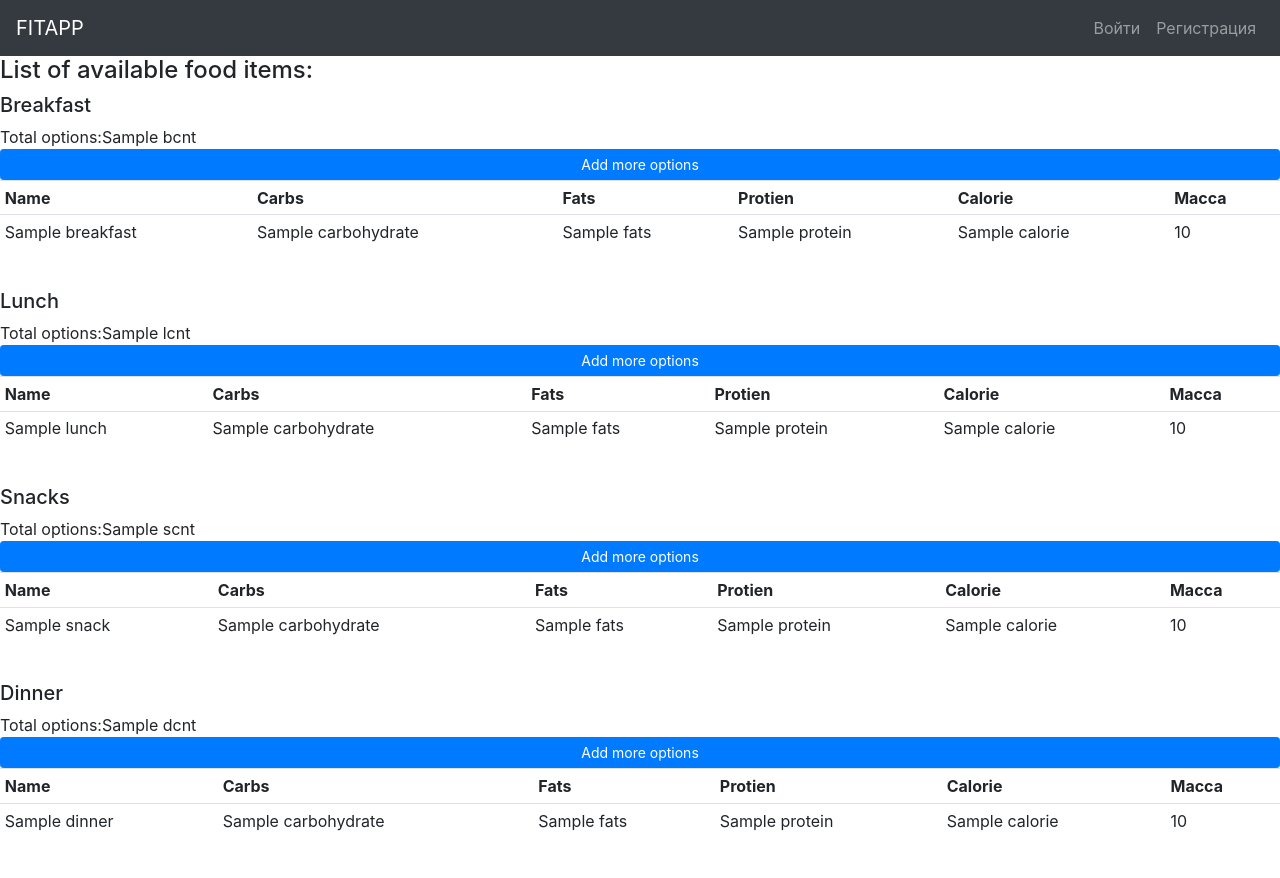
After one commit to AlexeyDemidow/fitappDjangoProject, a Django app: template django_fit_calories_app/templates/calc_main.html in a window 1280 px wide. The commit adds this page. Run offline with Django 4.2, Linux system fonts and the light colour scheme; the template is opened without the code that fills it: most values are stand-ins (such as "Sample title", 1, 10 or a date in 2020); some libraries are stand-ins or nearby versions.

```diff
--- /dev/null
+++ b/django_fit_calories_app/calories_calc/212121.py
@@ -0,0 +1,3 @@
+from datetime import datetime, date, time
+
+print(datetime.strftime(datetime.now(), "%H:%M"))
--- a/django_fit_calories_app/django_fit_calories_app/settings.py
+++ b/django_fit_calories_app/django_fit_calories_app/settings.py
@@ -40,6 +40,8 @@ INSTALLED_APPS = [
     'django.contrib.staticfiles',
 
     'users',
+    'calories_calc',
+
 ]
 
 AUTH_USER_MODEL = 'users.CustomUser'
--- a/django_fit_calories_app/django_fit_calories_app/urls.py
+++ b/django_fit_calories_app/django_fit_calories_app/urls.py
@@ -26,6 +26,7 @@ urlpatterns = [
     path('', TemplateView.as_view(template_name='home.html'), name='home'),
     path('admin/', admin.site.urls),
     path('users/', include('users.urls')),
+    path('calories_calc/',include('calories_calc.urls')),
 
 ]
 
--- a/django_fit_calories_app/templates/base.html
+++ b/django_fit_calories_app/templates/base.html
@@ -29,6 +29,11 @@
     <div class="collapse navbar-collapse" id="navbarSupportedContent">
 
         {% if user.is_authenticated %}
+        <ul class="navbar-nav mr-auto">
+            <li class="nav-item">
+                <a class="nav-link" href="{% url 'user_calc' %}?next={{request.path}}">Калькулятор калорий</a>
+            </li>
+        </ul>
       <ul class="navbar-nav ml-auto">
         <li class="nav-item">
          <img src="{{ user.avatar.url }}" alt="Аватар" width="40" height="40" class="round">
--- /dev/null
+++ b/django_fit_calories_app/templates/calc_main.html
@@ -0,0 +1,123 @@
+{% extends 'base.html' %}
+
+{% block title %}Следим за фигурой{% endblock %}
+
+{% block content %}
+ <h4>List of available food items:</h4>
+        <div class="flex-box-row">
+            <h5 id="heading">Breakfast</h5>
+                <h7>Total options:{{bcnt}}</h7>
+                    <a class="btn btn-primary  btn-sm btn-block" href="{% url 'createfooditem' %}">Add more options</a>
+               <table class="table table-sm">
+                    <tr>
+                        <th>Name</th>
+                        <th>Carbs</th>
+                        <th>Fats</th>
+                        <th>Protien</th>
+                        <th>Calorie</th>
+                        <th>Масса</th>
+
+                    </tr>
+                   {% for items in breakfast %}
+                    <tr>
+                        <td>{{items.name}} </td>
+                        <td>{{items.carbohydrate}} </td>
+                        <td>{{items.fats}} </td>
+                        <td>{{items.protein}} </td>
+                        <td>{{items.calorie}} </td>
+                        <td>{{items.quantity}} </td>
+                        </tr>
+
+                    {% endfor %}
+                </table>
+        </div>
+    <br>
+<!------------------------------------------------------------------------------------------------------->
+        <div class="flex-box-row">
+            <h5 id="heading">Lunch</h5>
+            <h7>Total options:{{lcnt}}</h7>
+                <a class="btn btn-primary  btn-sm btn-block" href="{% url 'createfooditem' %}">Add more options</a>
+             <table class="table table-sm">
+                    <tr>
+                        <th>Name</th>
+                        <th>Carbs</th>
+                        <th>Fats</th>
+                        <th>Protien</th>
+                        <th>Calorie</th>
+                        <th>Масса</th>
+
+                    </tr>
+                   {% for items in lunch %}
+                    <tr>
+                        <td>{{items.name}} </td>
+                        <td>{{items.carbohydrate}} </td>
+                        <td>{{items.fats}} </td>
+                        <td>{{items.protein}} </td>
+                        <td>{{items.calorie}} </td>
+                        <td>{{items.quantity}} </td>
+                        </tr>
+
+                    {% endfor %}
+                </table>
+        </div>
+        <br>
+<!------------------------------------------->
+        <div class="flex-box-row">
+            <h5 id="heading">Snacks</h5>
+            <h7>Total options:{{scnt}}</h7>
+            <a class="btn btn-primary  btn-sm btn-block" href="{% url 'createfooditem' %}">Add more options</a>
+                <table class="table table-sm">
+                    <tr>
+                        <th>Name</th>
+                        <th>Carbs</th>
+                        <th>Fats</th>
+                        <th>Protien</th>
+                        <th>Calorie</th>
+                        <th>Масса</th>
+
+                    </tr>
+                   {% for items in snacks %}
+                    <tr>
+                        <td>{{items.name}} </td>
+                        <td>{{items.carbohydrate}} </td>
+                        <td>{{items.fats}} </td>
+                        <td>{{items.protein}} </td>
+                        <td>{{items.calorie}} </td>
+                        <td>{{items.quantity}} </td>
+                        </tr>
+
+                    {% endfor %}
+                </table>
+        </div>
+        <br>
+<!-------------------------------------->
+        <div class="flex-box-row">
+            <h5 id="heading">Dinner</h5>
+            <h7>Total options:{{dcnt}}</h7>
+            <a class="btn btn-primary  btn-sm btn-block" href="{% url 'createfooditem' %}">Add more options</a>
+                <table class="table table-sm">
+                    <tr>
+                        <th>Name</th>
+                        <th>Carbs</th>
+                        <th>Fats</th>
+                        <th>Protien</th>
+                        <th>Calorie</th>
+                        <th>Масса</th>
+
+                    </tr>
+                   {% for items in dinner %}
+                    <tr>
+                        <td>{{items.name}} </td>
+                        <td>{{items.carbohydrate}} </td>
+                        <td>{{items.fats}} </td>
+                        <td>{{items.protein}} </td>
+                        <td>{{items.calorie}} </td>
+                        <td>{{items.quantity}} </td>
+                        </tr>
+
+                    {% endfor %}
+                </table>
+        </div>
+    <br>
+
+{% endblock %}
--- a/django_fit_calories_app/templates/profile.html
+++ b/django_fit_calories_app/templates/profile.html
@@ -15,7 +15,7 @@
     <p>Вес: {{ user.weight }} кг</p>
     <p>Уровень активности: {{ user.activity }}</p>
     <p>Норма потребления калорий в день: {{ user.calories_per_day }} Ккал</p>
-    <!-- Добавьте дополнительные поля, которые вы хотите отображать в профиле пользователя -->
+
 
     <a href="{% url 'edit_profile' user.username%}"><input class="button" type="submit" value="Редактировать профиль"></a>
   </div>
--- a/django_fit_calories_app/users/urls.py
+++ b/django_fit_calories_app/users/urls.py
@@ -13,7 +13,7 @@ urlpatterns = [
 
     path('password_reset/', views.PasswordResetView.as_view(), name='password_reset'),
     path('password_reset/done/', views.PasswordResetDoneView.as_view(), name='password_reset_done'),
-    path('reset/<uidb64>/<token>/', views.PasswordResetConfirmView.as_view(), name='password_reset_confirm'),
+    path('reset/<str:username>/<token>/', views.PasswordResetConfirmView.as_view(), name='password_reset_confirm'),
     path('reset/done/', views.PasswordResetCompleteView.as_view(), name='password_reset_complete'),
 
     path('<str:username>/', profile, name='profile'),
```
Also changed, not shown: django_fit_calories_app/calories_calc/decorators.py (added, +34 -0 lines), django_fit_calories_app/calories_calc/finder.py (added, +8 -0 lines), django_fit_calories_app/calories_calc/forms.py (added, +20 -0 lines), django_fit_calories_app/calories_calc/urls.py (added, +18 -0 lines), django_fit_calories_app/templates/AddUserFoodItem.html (added, +13 -0 lines), django_fit_calories_app/templates/createfooditem.html (added, +18 -0 lines), django_fit_calories_app/templates/deleteuserfooditem.html (added, +10 -0 lines), django_fit_calories_app/templates/user_calc.html (added, +90 -0 lines), django_fit_calories_app/__init__.py (added), django_fit_calories_app/db.sqlite3.
